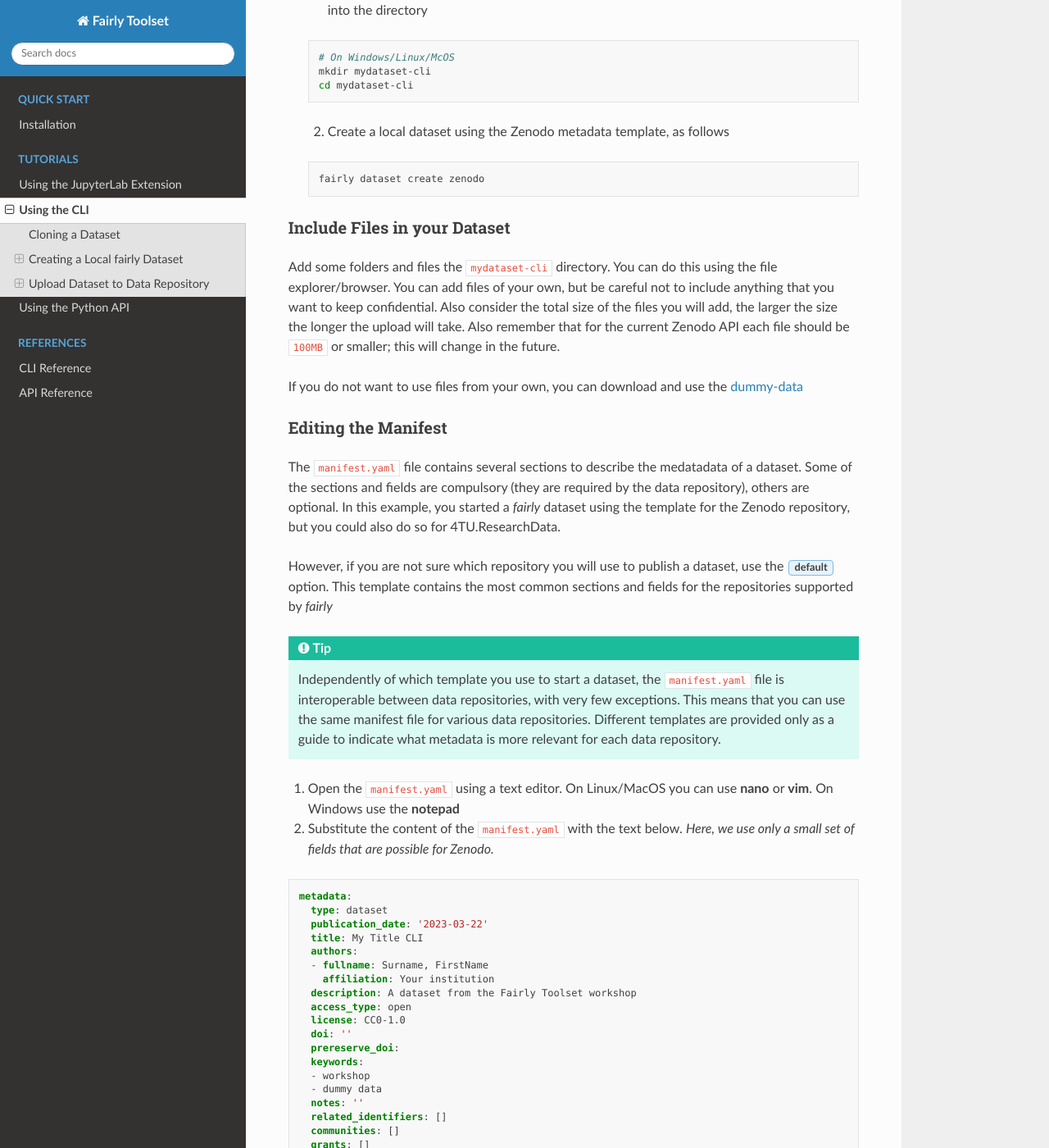
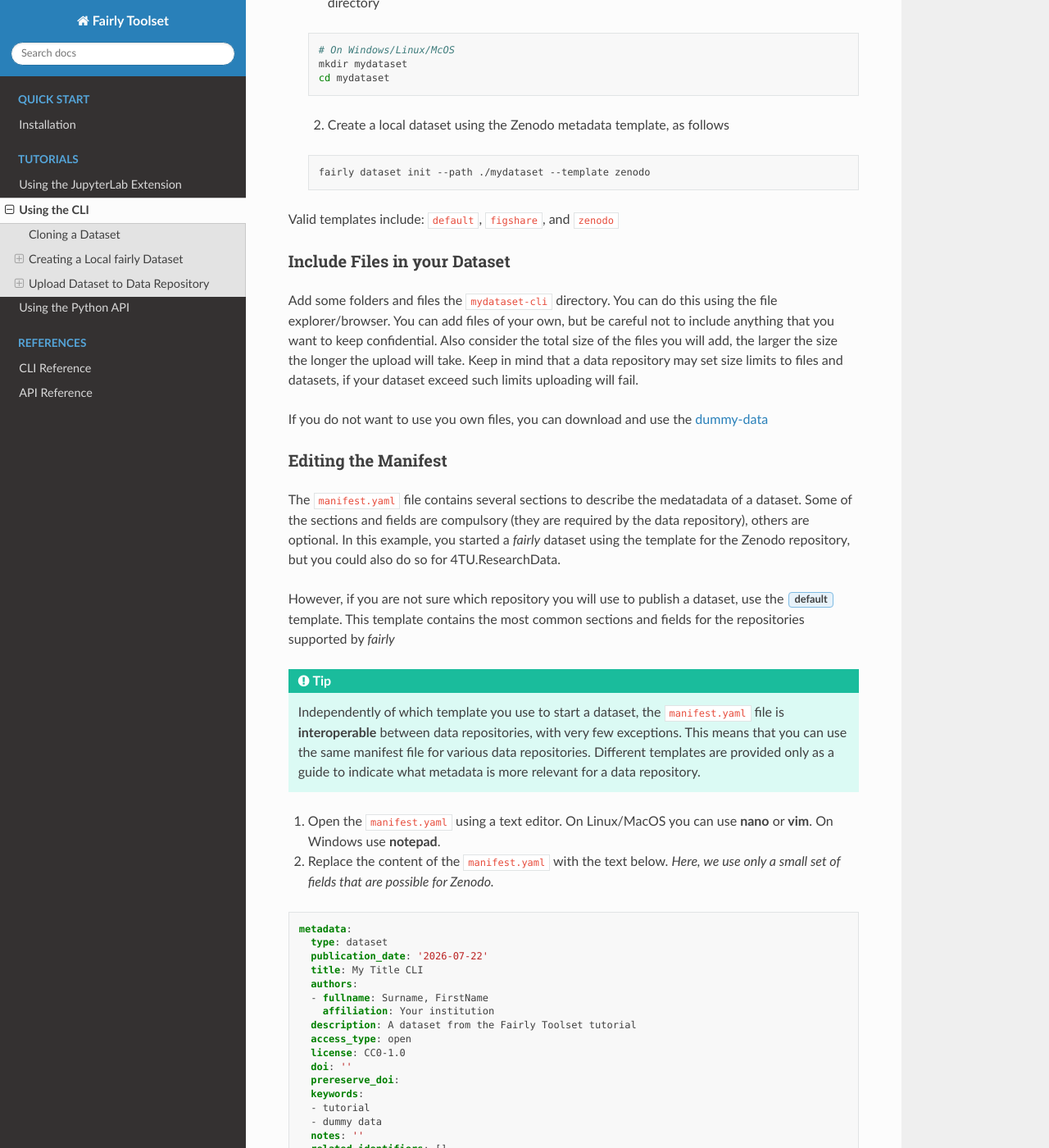
Before and after one commit to ITC-CRIB/fairly, a Sphinx documentation site: the page built from docs/tutorials/cli.rst, in a window 1280 px wide and 1400 px high, scrolled down 1668 px. Shown: the whole window at 82% size. Built offline with Sphinx 7.4.7 and the Read the Docs theme 3.1.0, drawn with Linux system fonts in a browser that asks for light colours; some of the changed text lies outside the part shown.

Commit message:
Enhance CLI tutorial with updated commands, examples, and additional sections for dataset management

```diff
--- a/docs/tutorials/cli.rst
+++ b/docs/tutorials/cli.rst
@@ -19,57 +20,56 @@
 
    .. code:: shell
 
-      Usage: fairly [OPTIONS] COMMAND [ARGS]...
+      Usage: fairly [OPTIONS] [COMMAND] [ARGS]...
 
-      ╭─ Options ──────────────────────────────────────────────────────────────────────────────────────────────────────────────────────╮
-      │ --install-completion        [bash|zsh|fish|powershell|pwsh]  Install completion for the specified shell. [default: None]       │
-      │ --show-completion           [bash|zsh|fish|powershell|pwsh]  Show completion for the specified shell, to copy it or customize  │
-      │                                                              the installation.                                                 │
-      │                                                              [default: None]                                                   │
-      │ --help                                                       Show this message and exit.                                       │
-      ╰────────────────────────────────────────────────────────────────────────────────────────────────────────────────────────────────╯
-      ╭─ Commands ─────────────────────────────────────────────────────────────────────────────────────────────────────────────────────╮
-      │ config                                                                                                                         │
-      │ dataset                                                                                                                        │
-      │ list-repos               List all repositories supported by fairly                                                             │
-      │ list-user-datasets       List all datasets in the specified repository by doi, title, and publication_date                     │
-      ╰────────────────────────────────────────────────────────────────────────────────────────────────────────────────────────────────╯
+      fairly command-line tool.
+
+      Options:
+      -v, --version  Show the version and exit.
+      -h, --help     Show this message and exit.
+
+      Commands:
+      client      Client commands.
+      dataset     Dataset commands.
+      repository  Repository commands.
+
 
 Cloning a Dataset
 --------------------
 
-1. Create a new directory and subdirectory :code:`workshop/clone`
+1. Create a new directory and subdirectory :code:`tutorial/clone`
 
    .. code:: shell
 
       # On Windows
-      mkdir workshop
-      mkdir workshop\clone
+      mkdir tutorial
+      mkdir tutorial\clone
 
       # On Linux/MacOS
-      mkdir -p  workshop/clone
+      mkdir -p  tutorial/clone
 
 2. Go to the :code:`clone` directory
 
    .. code:: shell
 
       # On Windows
-      cd workshop\clone
+      cd tutorial\clone
 
       # On Linux/MacOS
-      cd  workshop/clone
+      cd  tutorial/clone
 
-3. Clone this `Zenodo dataset <https://zenodo.org/records/7748718#.ZBozNdLMJhE>`_, using its URL:
+3. Clone this `Zenodo dataset <https://zenodo.org/records/21363476>`_, using its URL:
 
    .. code:: shell
 
-      fairly dataset clone --url https://zenodo.org/records/7748718#.ZBo1SNLMJhF
+      fairly dataset clone --id https://zenodo.org/records/21363476 --notify
 
-4. Explore the content of the dataset, notice that file(s)  of the dataset have been downloaded and its metadata is in the :code:`manifest.yaml` file.
+4. Explore the content of the dataset, notice that file(s)  of the dataset have been downloaded to a directory named after the dataset DOI (:code:`10.5281_zenodo.21363476`). The directory also contains metadata in the :code:`manifest.yaml` file.
 
    .. code:: shell
 
-      manifest.yaml  Trixi.jl-v0.5.14.zip
+     # Content dataset directory:
+      manifest.yaml   trixi-framework
 
 
 Creating a Local fairly Dataset
@@ -77,59 +77,60 @@
 
 We can use the CLI to initialize a new dataset.
 
-   1. Create a new directory called :code:`mydataset-cli` inside the *workshop* directory. Then move to into the directory
+   1. Create a new directory called :code:`mydataset` inside the *tutorial* directory. Then move to into the directory
 
    .. code:: shell
 
       # On Windows/Linux/McOS
-      mkdir mydataset-cli
-      cd mydataset-cli
+      mkdir mydataset
+      cd mydataset
 
    2. Create a local dataset using the Zenodo metadata template, as follows
 
    .. code:: shell
 
-      fairly dataset create zenodo
+      fairly dataset init --path ./mydataset --template zenodo
 
+Valid templates include: :code:`default`, :code:`figshare`, and  :code:`zenodo`
 
 Include Files in your Dataset
 ''''''''''''''''''''''''''''''''
 
-Add some folders and files the :code:`mydataset-cli` directory.  You can do this using the file explorer/browser. You can add files of your own, but be careful not to include anything that you want to keep confidential. Also consider the total size of the files you will add, the larger the size the longer the upload will take. Also remember that for the current Zenodo API each file should be :code:`100MB` or smaller; this will change in the future.
+Add some folders and files the :code:`mydataset-cli` directory.  You can do this using the file explorer/browser. You can add files of your own, but be careful not to include anything that you want to keep confidential. Also consider the total size of the files you will add, the larger the size the longer the upload will take. Keep in mind that a data repository may set size limits to files and datasets, if your dataset exceed such limits uploading will fail.
 
-If you do not want to use files from your own, you can download and use the `dummy-data <https://drive.google.com/drive/folders/160N6MCmiKV3g-74idCgyyul9UdoPRO8T?usp=share_link>`_
+If you do not want to use you own files, you can download and use the `dummy-data <https://drive.google.com/drive/folders/160N6MCmiKV3g-74idCgyyul9UdoPRO8T?usp=share_link>`_
 
 Editing the Manifest
 ''''''''''''''''''''''
 
 The :code:`manifest.yaml` file contains several sections to describe the medatadata of a dataset. Some of the sections and fields are compulsory (they are required by the data repository), others are optional. In this example, you started a *fairly* dataset using the template for the Zenodo repository, but you could also do so for 4TU.ResearchData.
 
-However, if you are not sure which repository you will use to publish a dataset, use the :guilabel:`default` option. This template contains the most common sections and fields for the repositories supported by *fairly*
+However, if you are not sure which repository you will use to publish a dataset, use the :guilabel:`default` template. This template contains the most common sections and fields for the repositories supported by *fairly*
 
 .. tip::
-   Independently of which template you use to start a dataset, the :code:`manifest.yaml` file is interoperable between data repositories, with very few exceptions. This means that you can use the same manifest file for various data repositories. Different templates are provided only as a guide to indicate what metadata is more relevant for each data repository.
+   Independently of which template you use to start a dataset, the :code:`manifest.yaml` file is **interoperable** between data repositories, with very few exceptions. This means that you can use the same manifest file for various data repositories. Different templates are provided only as a guide to indicate what metadata is more relevant for a data repository.
 
 
-1. Open the :code:`manifest.yaml` using a text editor. On Linux/MacOS you can use **nano** or **vim**. On Windows use the **notepad**
+1. Open the :code:`manifest.yaml` using a text editor. On Linux/MacOS you can use **nano** or **vim**. On Windows use **notepad**.
 
-2. Substitute the content of the :code:`manifest.yaml` with the text below.  *Here, we use only a small set of fields that are possible for Zenodo.*
+2. Replace the content of the :code:`manifest.yaml` with the text below.  *Here, we use only a small set of fields that are possible for Zenodo.*
 
 .. code-block:: yaml
 
    metadata:
      type: dataset
-     publication_date: '2023-03-22'
+     publication_date: '2026-07-22'
      title: My Title CLI
      authors:
      - fullname: Surname, FirstName
        affiliation: Your institution
-     description: A dataset from the Fairly Toolset workshop
+     description: A dataset from the Fairly Toolset tutorial
      access_type: open
      license: CC0-1.0
      doi: ''
      prereserve_doi:
      keywords:
-     - workshop
+     - tutorial
      - dummy data
      notes: ''
      related_identifiers: []
@@ -152,7 +153,7 @@
 3. Edit the dataset metadata by typing the information you want to add. For example, you can change the title, authors, description, etc. Save the file when you are done.
 
 .. important::
-   * The :code:`includes`  field must list the files  and directories (folders) you want to include as part of the dataset. *Included files and directories will be uploaded to the the data repository*
+   * The :code:`includes`  field must list the files  and directories (folders) you want to include as part of the dataset. *Included files and directories will be uploaded to the data repository*
    * The :code:`excludes` field can be used for explicitly indicating what files or directories you **don't want to be part  of the dataset**, for example, files that contain sensitive information. Excluded files and directories will never be uploaded to the data repository.
    * Files and directories that are not listed in either :code:`includes` or :code:`excludes` will be ignored by *fairly*.
 
@@ -162,7 +163,16 @@
 
 Here, we explain how to upload a dataset to an existing account in Zenodo. If you do not have an account yet, you can `sign up in this webpage. <https://zenodo.org/signup/>`_
 
-For this, you first need to :ref:`create-token` and register it manually or :ref:`via JupyterLab <configuring-fairly>`.
+To upload datasets you need a *Token* associated with the account. See  :ref:`create-token` to know how to create a token.
+
+Register the token for the Zenodo repository:
+
+.. code:: shell
+
+   fairly repository token zenodo <your-token>
+
+.. note::
+   You can check which token are registered in the configuration file using :code:`fairly repository list`
 
 Upload Dataset
 ''''''''''''''''
@@ -171,15 +181,52 @@
 
    .. code:: shell
 
-      fairly dataset upload zenodo
+      fairly dataset upload --path mydataset/ --repository zenodo
 
-2. Go to your Zenodo and click on :guilabel:`Upload`. The `My dataset CLI` dataset should be there.
+2. Go to your Zenodo account and click on :guilabel:`My dashboard` :guilabel:`Uploads`. The `My dataset CLI` dataset should be listed there.
 
 .. image:: ../img/zenodo-cli-upload.png
 
 
-Explore the dataset and notice that all the files and metadata you added in JupyterLab has been automatically added to the new dataset. You should also notice that the dataset is not **published**, this is on purpose. This gives you the oportunity to review the dataset before deciding to publish if, and if necessary to make changes. In this way we also prevent users to publish dataset by mistake.
+Explore the dataset and notice that all the files and metadata you added to :code:`manifest.yaml` has been uploaded. You should also notice that the dataset is not **published**, this is on purpose. This gives you the oportunity to review the dataset before deciding to publish it, and if necessary to make changes.
 
 .. note::
-   If you try to upload the dataset again, you will get an error message. This is because the dataset already exists in Zenodo. You can see this reflected in the :code:`manifest.yaml` file;  the section :code:`remotes:` is added to the file after succesfully uploading a dataset. It lists the names and ids of the repositories where the dataset has been uploaded.
+   If you try to upload the dataset again, you will see an error message. This is because the dataset already exists in Zenodo. You can see this reflected in the :code:`manifest.yaml` file;  the section :code:`remotes:` is added to the file after succesfully uploading a dataset. It lists the names and ids of the repositories where the dataset has been uploaded.
    In the future, we will add a feature to allow users to update and sync datasets between repositories.
+
+   .. code:: yaml
+
+      # manifest.yaml
+      ...
+      remotes:
+         zenodo:
+            id: '21446136'
+
+
+Listing and Deleting Datasets
+''''''''''''''''''''''''''''''
+
+You can list the datasets in you account as follows. You will see all your *drafts* and *publisned* dataset, or a message indicating that there are no datasets in your account.
+
+.. code:: shell
+
+   fairly dataset list --repository zenodo
+
+   # Datasets
+   title: My Title CLI
+   publication_date: '2026-07-22'
+
+
+   title: Mock Dataset
+   publication_date: '2026-07-17'
+
+
+Finally, you can delete a *draft* dataset in your account. Deleting a dataset is a PERMANENT operation and you should be careful. However, published dataset are usually protected and cannot be deleted. Deleting a dataset from a repository  will not delete your local copy.
+
+.. code:: shell
+
+   fairly dataset delete --id https://zenodo.org/uploads/<dataset-id> --repository zenodo
+
+   # Confirmation message:
+   Deleting dataset https://zenodo.org/uploads/21446136...
+   Dataset https://zenodo.org/uploads/21446136 is successfully deleted.
```
Also changed, not shown: other parts of docs/tutorials/cli.rst (+1 -0 lines).
